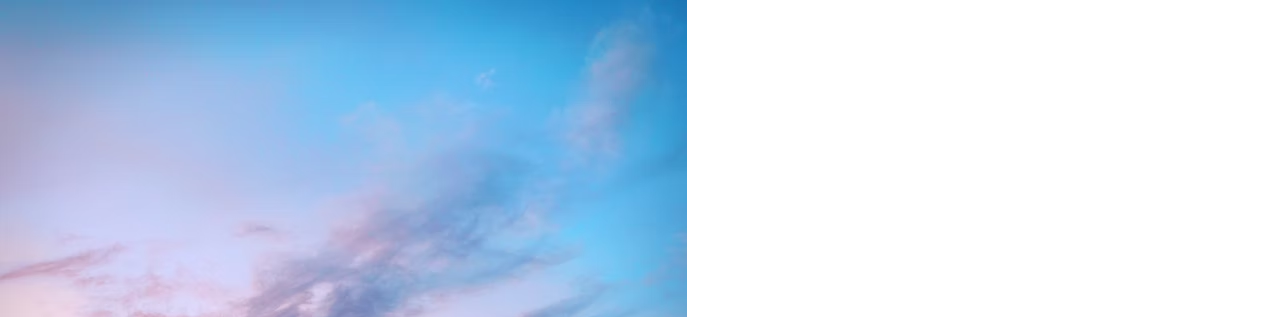
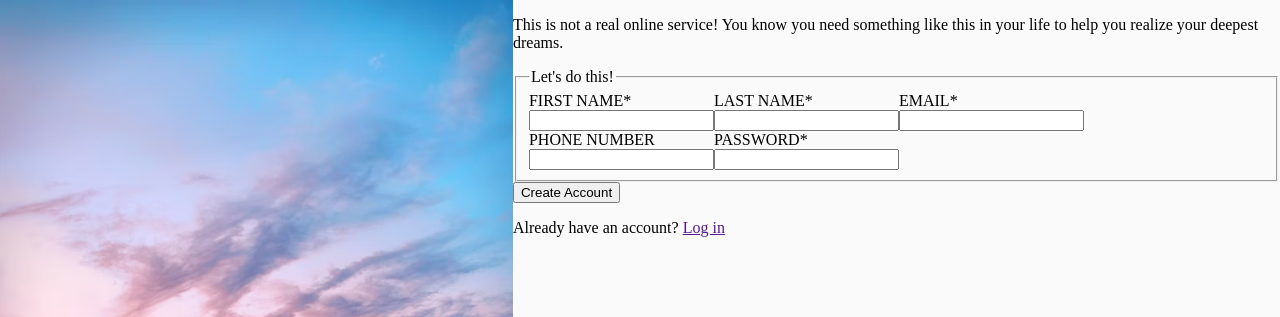
Before and after one commit to omegareeeee/Sign-Up-Form, a plain HTML site: page index.html in a window 1280 px wide. Shown: the top 317 px of the page. Drawn offline with Linux system fonts and the light colour scheme.

Commit message:
change width of left hero to 40rem and add text and form on the right

```diff
--- a/index.html
+++ b/index.html
@@ -17,5 +17,43 @@
             <p class="credit">PHOTO BY <a class="link" href="https://unsplash.com/@muzammilo">Muzammil Soorma</a> on <a class="link" href="https://unsplash.com/">Unsplash</a></p>
         </footer>
     </div>
+
+    <div class="content">
+        <p>This is not a real online service! You know you need something like this in your life to help you realize your deepest dreams.</p>
+        <form action="/" method="get">
+            <fieldset>
+                <legend>Let's do this!</legend>
+
+                <div class="input-container">
+                    <label for="first-name">FIRST NAME*</label>
+                    <input type="text" required>
+                </div>
+
+                <div class="input-container">
+                    <label for="last-name">LAST NAME*</label>
+                    <input type="text" required>
+                </div>
+
+                <div class="input-container">
+                    <label for="email">EMAIL*</label>
+                    <input type="email" required>
+                </div>
+
+                <div class="input-container">
+                    <label for="phone-number">PHONE NUMBER</label>
+                    <input type="tel">
+                </div>
+
+                <div class="input-container">
+                    <label for="password"> PASSWORD*</label>
+                    <input type="password" required>
+                </div>
+
+            </fieldset>
+
+            <button type="submit">Create Account</button>
+        </form>
+        <p>Already have an account? <a href="">Log in</a></p>
+    </div>
 </body>
 </html>
--- a/style.css
+++ b/style.css
@@ -1,16 +1,21 @@
 
 
-*{
+body, html{
+    width: 100%;
+    height: 100%;
     margin: 0;
+    display: flex;
+    background-color: rgb(250, 250, 250);
 }
-
 .imageContainer{
+    position: relative;
     display: flex;
     flex-direction: column;
     justify-content: center;
-    background-repeat: no-repeat;
-    background-image: url(images/citySkyline.avif);
+    background: url(images/citySkyline.avif);
+    background-size: cover;
     height: 100vh;
+    width: 40rem;
 }
 
 .odinSignUp{
@@ -19,7 +24,8 @@
     align-items: center;
     justify-content: center;
     background-color: rgb(0, 0, 0, .6);
-    padding: 10px;
+    padding: 0px;
+    height: 10em;
 }
 img[alt="odin"]{
     height: 8em;
@@ -40,3 +46,10 @@ img[alt="odin"]{
 .link{
     color: rgb(250, 250, 250, .6);
 }
+input, label {
+    display:block;
+}
+fieldset{
+    display: flex;
+    flex-wrap: wrap;
+}
```
